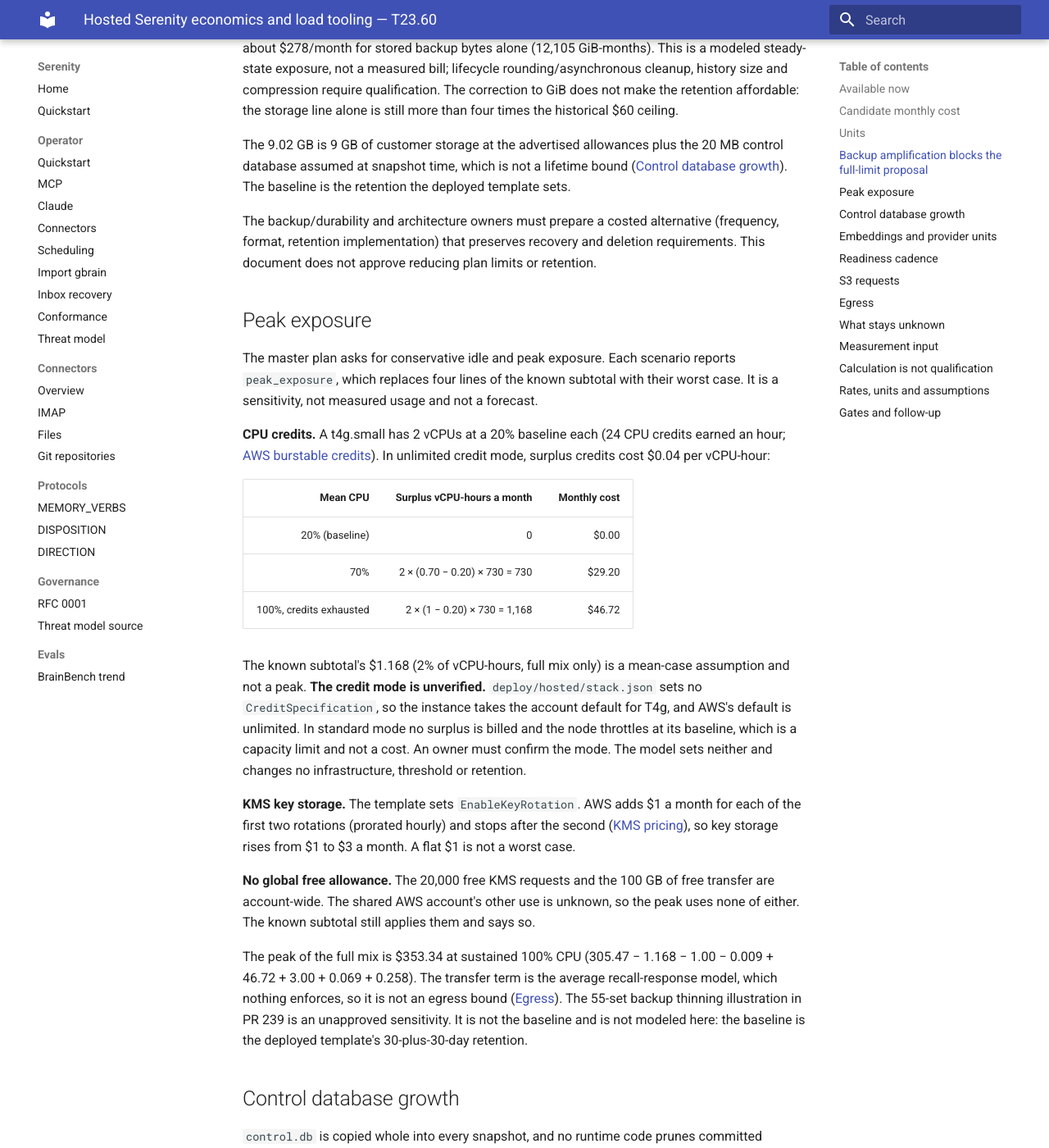
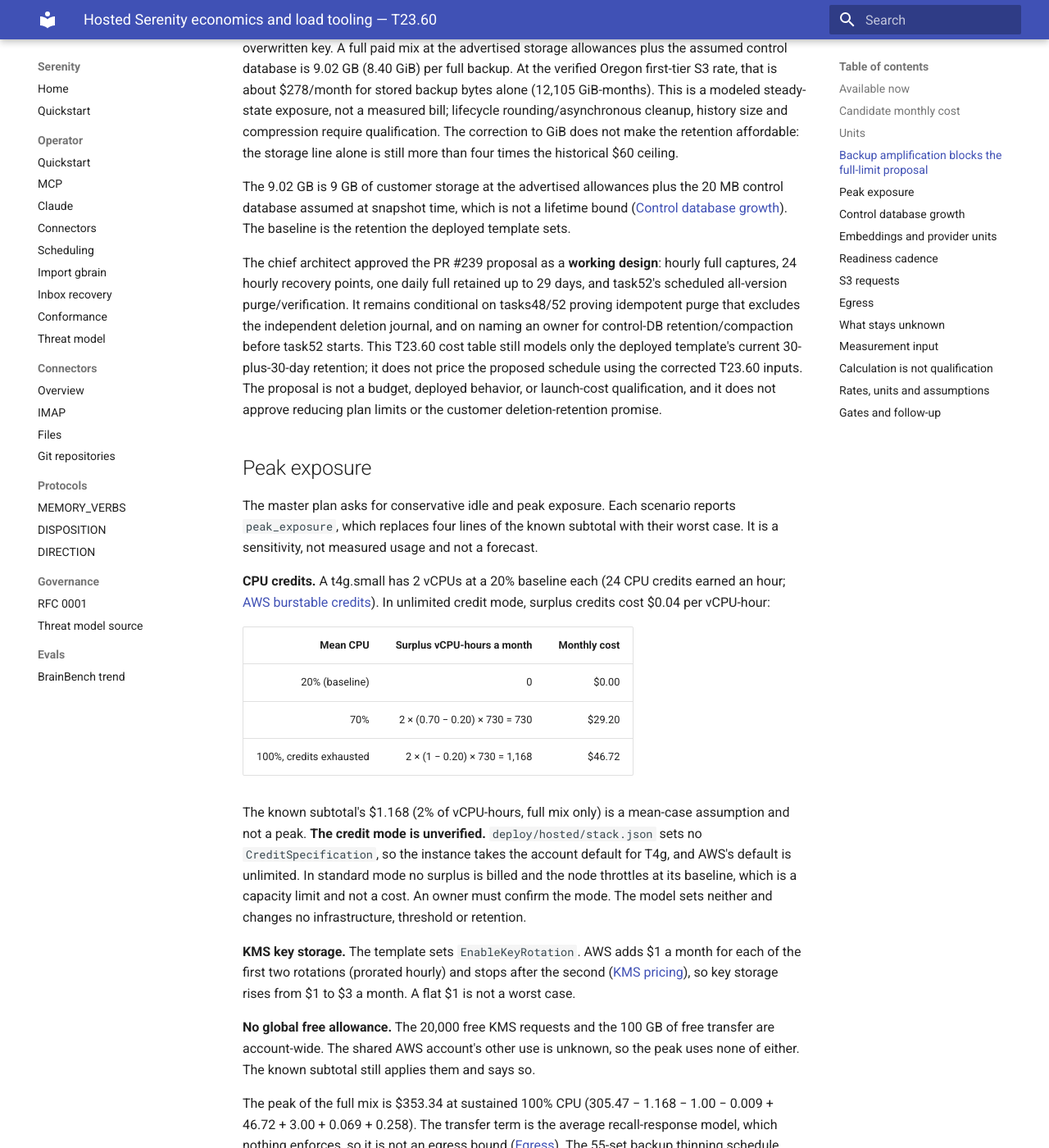
Before and after one commit to sirerun/serenity, an MkDocs documentation site: the page built from docs/launch/hosted-economics.md, in a window 1280 px wide and 1400 px high, scrolled down 3260 px. Shown: the whole window at 82% size. Built offline with MkDocs 1.6.1 and Material for MkDocs 9.7.7, drawn with Linux system fonts in a browser that asks for light colours; some of the changed text lies outside the part shown.

Commit message:
docs(hosted): reconcile T23.60 architect rulings

```diff
--- a/docs/launch/evidence/T23.60/result.json
+++ b/docs/launch/evidence/T23.60/result.json
@@ -64,7 +64,7 @@
     },
     {
       "path": "docs/launch/hosted-economics.md",
-      "sha256": "d54bc9f4a5796e6b8b97fd05130b677abab75d9100b595774a7486af8f29f54a"
+      "sha256": "e31a555c2e929b1f5d70f23f9a20c5fb26c6ad819b8bc68eea6fea37df74d9dc"
     },
     {
       "path": "scripts/hosted/cost_model.py",
@@ -84,7 +84,7 @@
     },
     {
       "path": "docs/launch/evidence/T23.60/decision-request-hot-tenant-rate-limit.md",
-      "sha256": "600f47f028f06aee95661b810e3931c68b9433105b3074e5d12851fbf8037142"
+      "sha256": "64867a743be3973e339abe576e084b7ecd2b584640cbe1e33d5307ed1d877427"
     },
     {
       "path": "docs/launch/evidence/T23.60/s3-rate.json",
--- a/docs/launch/hosted-economics.md
+++ b/docs/launch/hosted-economics.md
@@ -23,8 +23,9 @@
   the threshold-matching admission total is 204 of 7,379 (2.76%), including 24
   pool-capacity refusals. Fixture thresholds now use steady arrivals only, and
   burst results are reported separately. The client and simulator count these
-  as failures, not as expected saturation. No threshold changed. A named
-  decision is open in
+  as failures, not as expected saturation. No threshold changed. Chief-architect's
+  PR #239 ruling keeps the frozen workload and `<1%` target unchanged; T23.45's
+  admission implementation and a passing rerun remain open in
   [decision-request-hot-tenant-rate-limit.md](evidence/T23.60/decision-request-hot-tenant-rate-limit.md).
 - A candidate MCP client has local tests against a real loopback HTTP server:
   per-request outcomes over all offered requests, one wall-clock deadline on each
@@ -124,9 +125,15 @@
 ([Control database growth](#control-database-growth)). The baseline is the retention the
 deployed template sets.
 
-The backup/durability and architecture owners must prepare a costed alternative
-(frequency, format, retention implementation) that preserves recovery and deletion
-requirements. This document does not approve reducing plan limits or retention.
+The chief architect approved the PR #239 proposal as a **working design**: hourly full
+captures, 24 hourly recovery points, one daily full retained up to 29 days, and task52's
+scheduled all-version purge/verification. It remains conditional on tasks48/52 proving
+idempotent purge that excludes the independent deletion journal, and on naming an owner
+for control-DB retention/compaction before task52 starts. This T23.60 cost table still
+models only the deployed template's current 30-plus-30-day retention; it does not price
+the proposed schedule using the corrected T23.60 inputs. The proposal is not a budget,
+deployed behavior, or launch-cost qualification, and it does not approve reducing plan
+limits or the customer deletion-retention promise.
 
 ## Peak exposure
 
@@ -162,9 +169,10 @@
 
 The peak of the full mix is $353.34 at sustained 100% CPU (305.47 − 1.168 − 1.00 − 0.009 +
 46.72 + 3.00 + 0.069 + 0.258). The transfer term is the average recall-response model, which
-nothing enforces, so it is not an egress bound ([Egress](#egress)). The 55-set backup thinning illustration in PR 239 is an
-unapproved sensitivity. It is not the baseline and is not modeled here: the baseline is the
-deployed template's 30-plus-30-day retention.
+nothing enforces, so it is not an egress bound ([Egress](#egress)). The 55-set backup
+thinning schedule proposed in PR #239 is an architect-approved working design subject to
+the purge and ownership conditions above. It is not the baseline and is not priced by this
+table: the baseline is the deployed template's 30-plus-30-day retention.
 
 ## Control database growth
 
```
Also changed, not shown: docs/launch/evidence/T23.60/decision-request-hot-tenant-rate-limit.md (+8 -10 lines).
